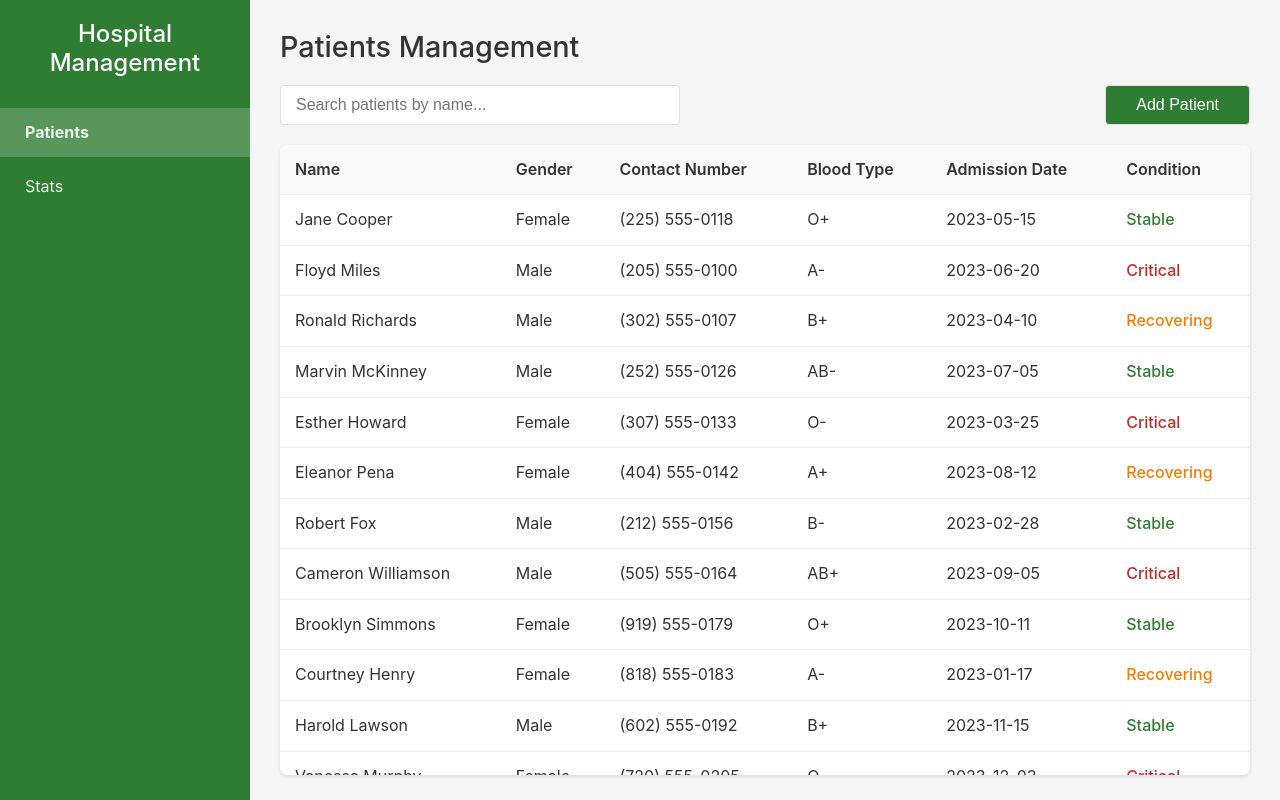
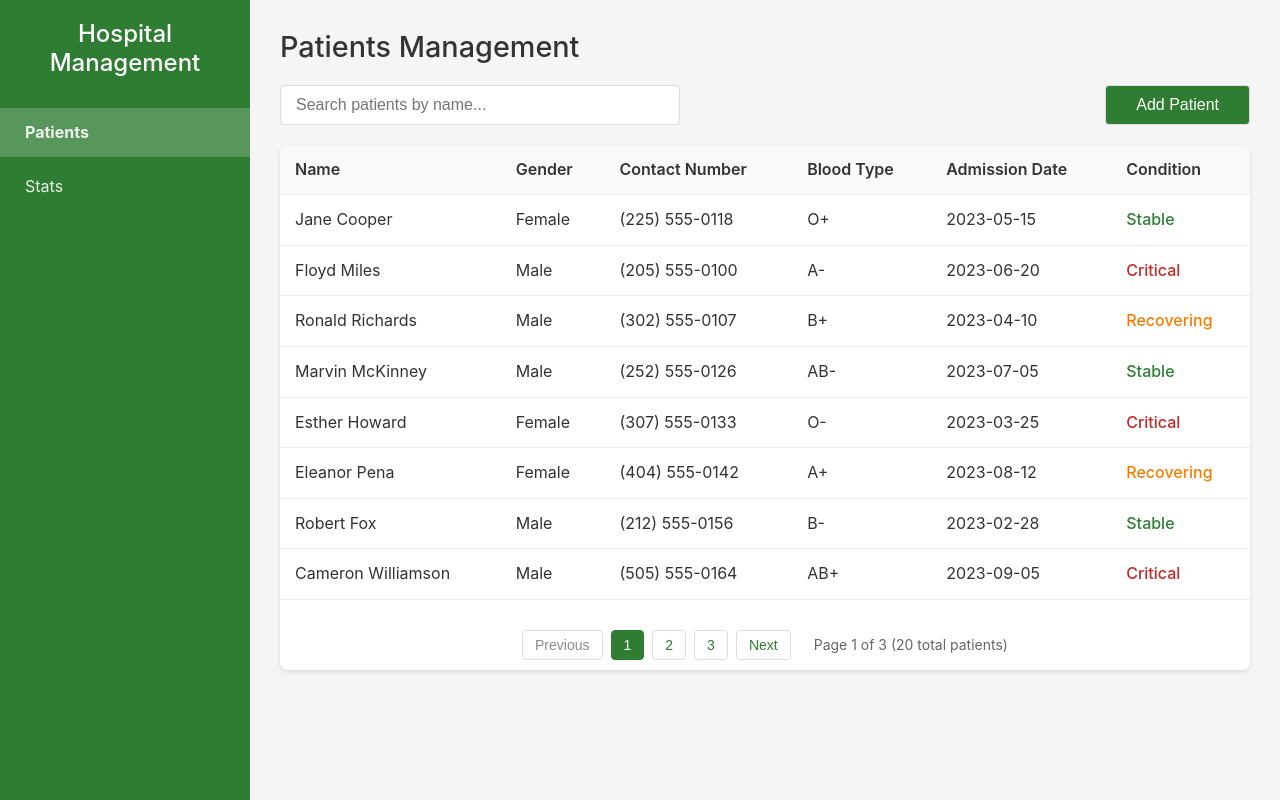
Before and after one commit to paulberca/Hospital-Management-System, a Next.js app: page / in a window 1280 px wide. Built offline with nearby package versions, Linux system fonts and the light colour scheme.

Commit message:
finished pagination

```diff
--- a/app/components/PatientsScreen/PatientTable/PatientTable.js
+++ b/app/components/PatientsScreen/PatientTable/PatientTable.js
@@ -1,7 +1,15 @@
 import React from "react";
 import styles from "./PatientTable.module.css";
 
-function PatientTable({ patients, onSort, sortConfig, onSelectPatient }) {
+function PatientTable({
+  patients,
+  onSort,
+  sortConfig,
+  onSelectPatient,
+  currentPage = 1,
+  patientsPerPage = 8,
+  onPageChange,
+}) {
   const getHeaderClassName = (column) => {
     if (!sortConfig) return styles.sortable;
 
@@ -26,6 +34,21 @@ function PatientTable({ patients, onSort, sortConfig, onSelectPatient }) {
 
     return className;
   };
+
+  // Calculate pagination values
+  const indexOfLastPatient = currentPage * patientsPerPage;
+  const indexOfFirstPatient = indexOfLastPatient - patientsPerPage;
+  const currentPatients = patients.slice(
+    indexOfFirstPatient,
+    indexOfLastPatient
+  );
+  const totalPages = Math.ceil(patients.length / patientsPerPage);
+
+  // Generate page numbers
+  const pageNumbers = [];
+  for (let i = 1; i <= totalPages; i++) {
+    pageNumbers.push(i);
+  }
 
   return (
     <div className={styles.tableContainer}>
@@ -68,7 +91,7 @@ function PatientTable({ patients, onSort, sortConfig, onSelectPatient }) {
           </tr>
         </thead>
         <tbody>
-          {patients.map((patient) => (
+          {currentPatients.map((patient) => (
             <tr
               key={patient.id}
               onClick={() => onSelectPatient(patient)}
@@ -92,6 +115,44 @@ function PatientTable({ patients, onSort, sortConfig, onSelectPatient }) {
           No patients found matching your search criteria.
         </div>
       )}
+
+      {/* Pagination Controls */}
+      {patients.length > 0 && totalPages > 1 && (
+        <div className={styles.pagination}>
+          <button
+            onClick={() => onPageChange(currentPage - 1)}
+            disabled={currentPage === 1}
+            className={styles.paginationButton}
+          >
+            Previous
+          </button>
+
+          {pageNumbers.map((number) => (
+            <button
+              key={number}
+              onClick={() => onPageChange(number)}
+              className={`${styles.paginationButton} ${
+                currentPage === number ? styles.activePage : ""
+              }`}
+            >
+              {number}
+            </button>
+          ))}
+
+          <button
+            onClick={() => onPageChange(currentPage + 1)}
+            disabled={currentPage === totalPages}
+            className={styles.paginationButton}
+          >
+            Next
+          </button>
+
+          <span className={styles.paginationInfo}>
+            Page {currentPage} of {totalPages} ({patients.length} total
+            patients)
+          </span>
+        </div>
+      )}
     </div>
   );
 }
--- a/app/components/PatientsScreen/PatientTable/PatientTable.module.css
+++ b/app/components/PatientsScreen/PatientTable/PatientTable.module.css
@@ -129,7 +129,7 @@
 }
 
 .criticalRow:hover {
-  background-color: rgba(198, 40, 40, 0.1);
+  background-color: rgba(33, 150, 243, 0.1); /* Changed to blue */
 }
 
 .recoveringRow:hover {
@@ -144,3 +144,50 @@
 .patientRow:hover {
   background-color: #f0f0f0;
 }
+
+/* Pagination controls */
+.pagination {
+  display: flex;
+  justify-content: center;
+  align-items: center;
+  margin-top: 20px;
+  padding: 10px;
+  gap: 8px;
+}
+
+.paginationButton {
+  padding: 6px 12px;
+  background-color: white;
+  color: #2e7d32;
+  border: 1px solid #ddd;
+  border-radius: 4px;
+  cursor: pointer;
+  transition: all 0.2s;
+  font-size: 14px;
+}
+
+.paginationButton:hover:not(:disabled) {
+  background-color: #f0f0f0;
+  border-color: #bbb;
+}
+
+.paginationButton:disabled {
+  color: #8b8b8b;
+  cursor: not-allowed;
+}
+
+.activePage {
+  background-color: #2e7d32;
+  color: white;
+  border-color: #2e7d32;
+}
+
+.paginationButton.activePage:hover {
+  background-color: #276428;
+}
+
+.paginationInfo {
+  margin-left: 15px;
+  color: #666;
+  font-size: 14px;
+}
--- a/app/page.js
+++ b/app/page.js
@@ -22,6 +22,13 @@ function PatientsPage() {
   const [sortConfig, setSortConfig] = useState(null);
   const [showAddForm, setShowAddForm] = useState(false);
   const [selectedPatient, setSelectedPatient] = useState(null);
+  const [patientsPage, setPatientsPage] = useState(1);
+  const patientsPerPage = 8; // Number of patients to show per page
+
+  // Handle page change
+  const handlePageChange = (pageNumber) => {
+    setPatientsPage(pageNumber);
+  };
 
   // Toggle add patient form
   const toggleAddForm = () => {
@@ -93,6 +100,11 @@ function PatientsPage() {
   // Get the filtered patients
   const filteredPatients = getFilteredPatients();
 
+  // Reset to first page when filters change
+  useEffect(() => {
+    setPatientsPage(1);
+  }, [searchTerm, sortConfig]);
+
   return (
     <div className={styles.container}>
       <Sidebar onNavigate={setCurrentPage} currentPage={currentPage} />
@@ -114,6 +126,9 @@ function PatientsPage() {
               onSort={sortByColumn}
               sortConfig={sortConfig}
               onSelectPatient={handleSelectPatient}
+              currentPage={patientsPage}
+              patientsPerPage={patientsPerPage}
+              onPageChange={handlePageChange}
             />
           </>
         ) : (
```
